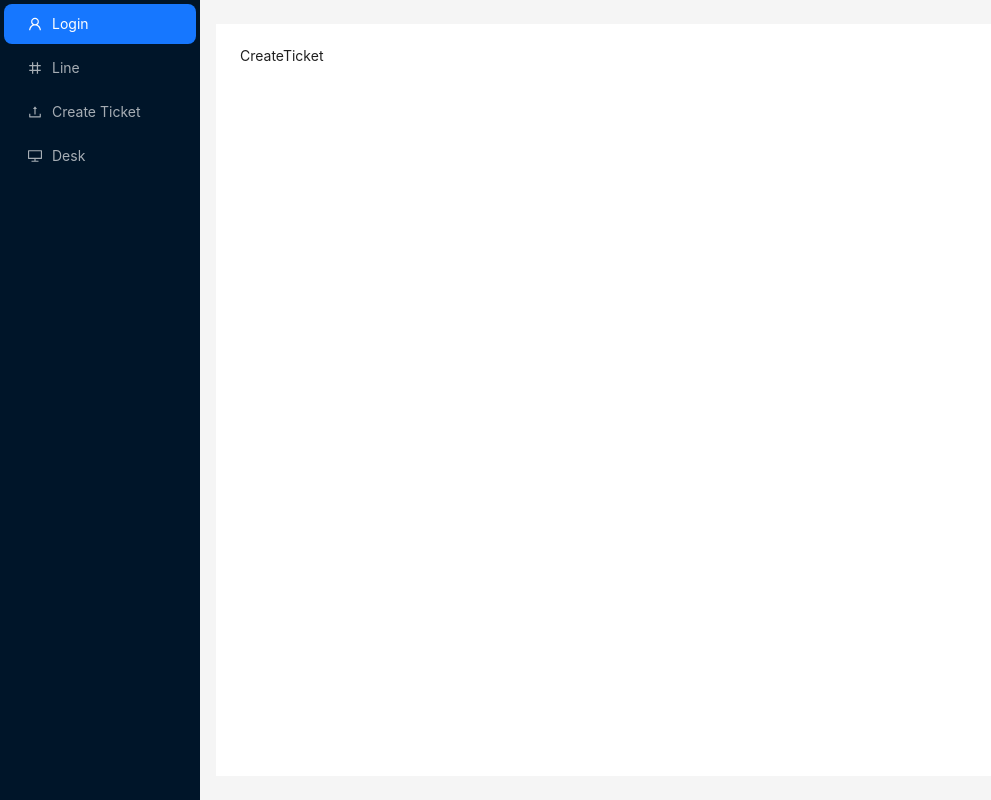
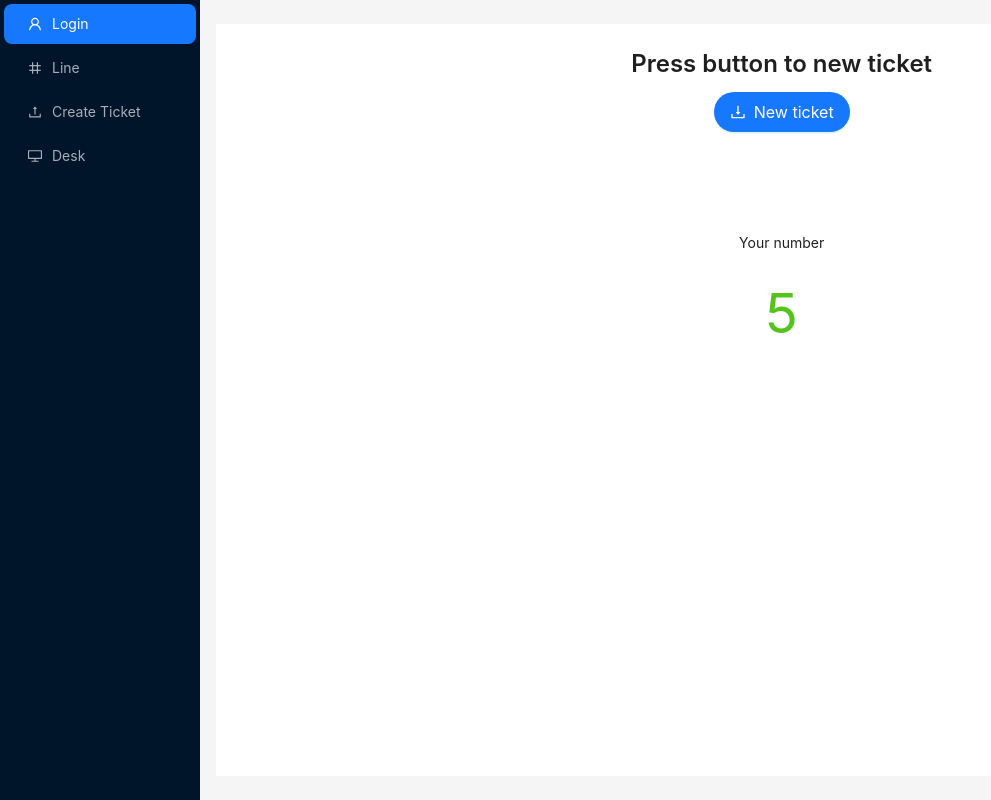
Before and after one commit to diegopagini/Ticket-App_React, a React (Create React App) app: page /create in a window 1280 px wide. Shown: the whole page, without its empty margins (0-991 px from the left). Built offline with nearby package versions, Linux system fonts and the light colour scheme.

Commit message:
create ticket page

```diff
--- a/src/pages/CreateTicketPage.tsx
+++ b/src/pages/CreateTicketPage.tsx
@@ -1,5 +1,62 @@
 /** @format */
+import { DownloadOutlined } from '@ant-design/icons';
+import { Button, Col, Row, Typography } from 'antd';
+
+const { Title, Text } = Typography;
 
 export const CreateTicketPage = () => {
-	return <div>CreateTicket</div>;
+	const newTicket = () => {
+		console.log('newTicket');
+	};
+
+	return (
+		<>
+			<Row>
+				<Col
+					span={14}
+					offset={6}
+					style={{
+						display: 'flex',
+						justifyContent: 'center',
+						alignItems: 'center',
+						flexDirection: 'column',
+					}}
+				>
+					<Title level={3}>Press button to new ticket</Title>
+					<Button
+						type='primary'
+						shape='round'
+						icon={<DownloadOutlined />}
+						size='large'
+						onClick={newTicket}
+					>
+						New ticket
+					</Button>
+				</Col>
+			</Row>
+			<Row style={{ marginTop: 100 }}>
+				<Col
+					span={14}
+					offset={6}
+					style={{
+						display: 'flex',
+						justifyContent: 'center',
+						alignItems: 'center',
+						flexDirection: 'column',
+					}}
+				>
+					<Text>Your number</Text>
+					<br />
+					<Text
+						type='success'
+						style={{
+							fontSize: 55,
+						}}
+					>
+						5
+					</Text>
+				</Col>
+			</Row>
+		</>
+	);
 };
```
